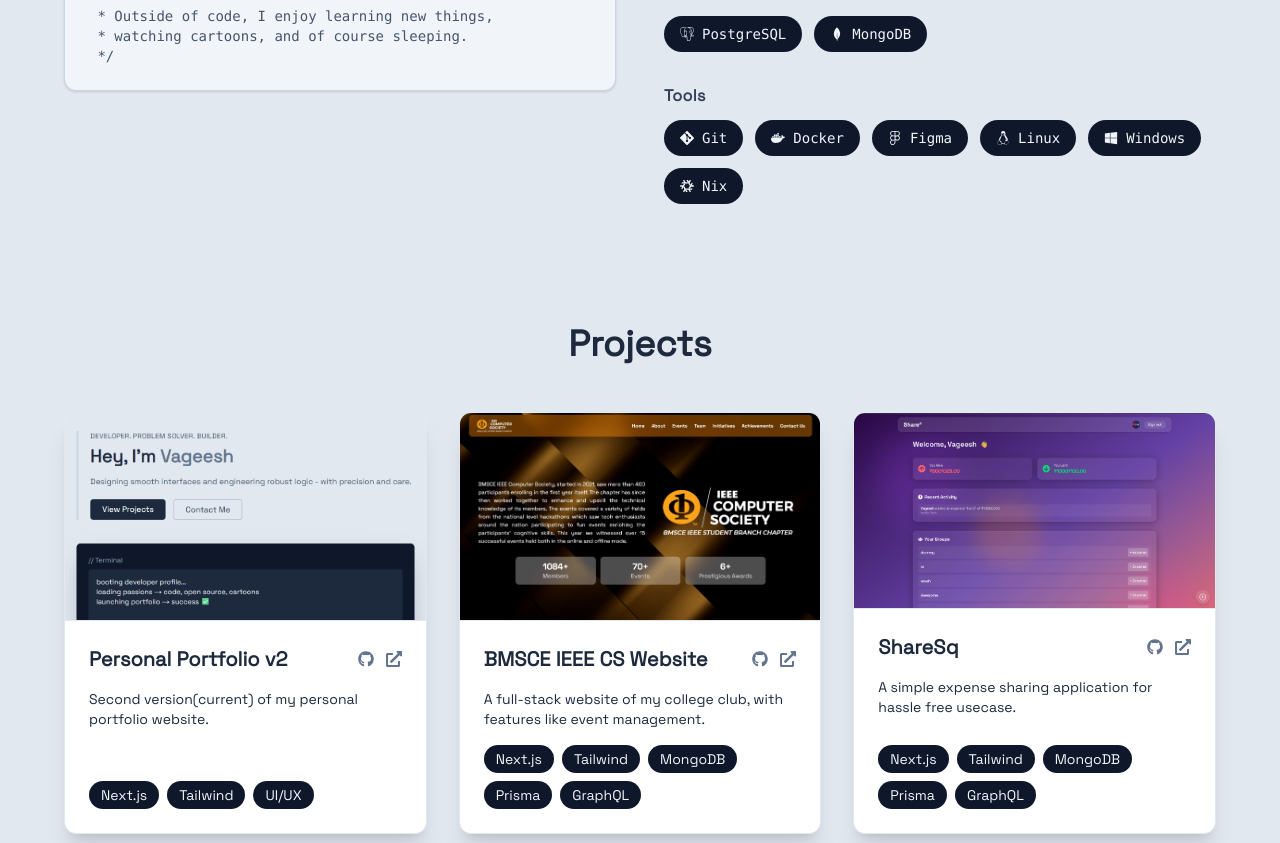
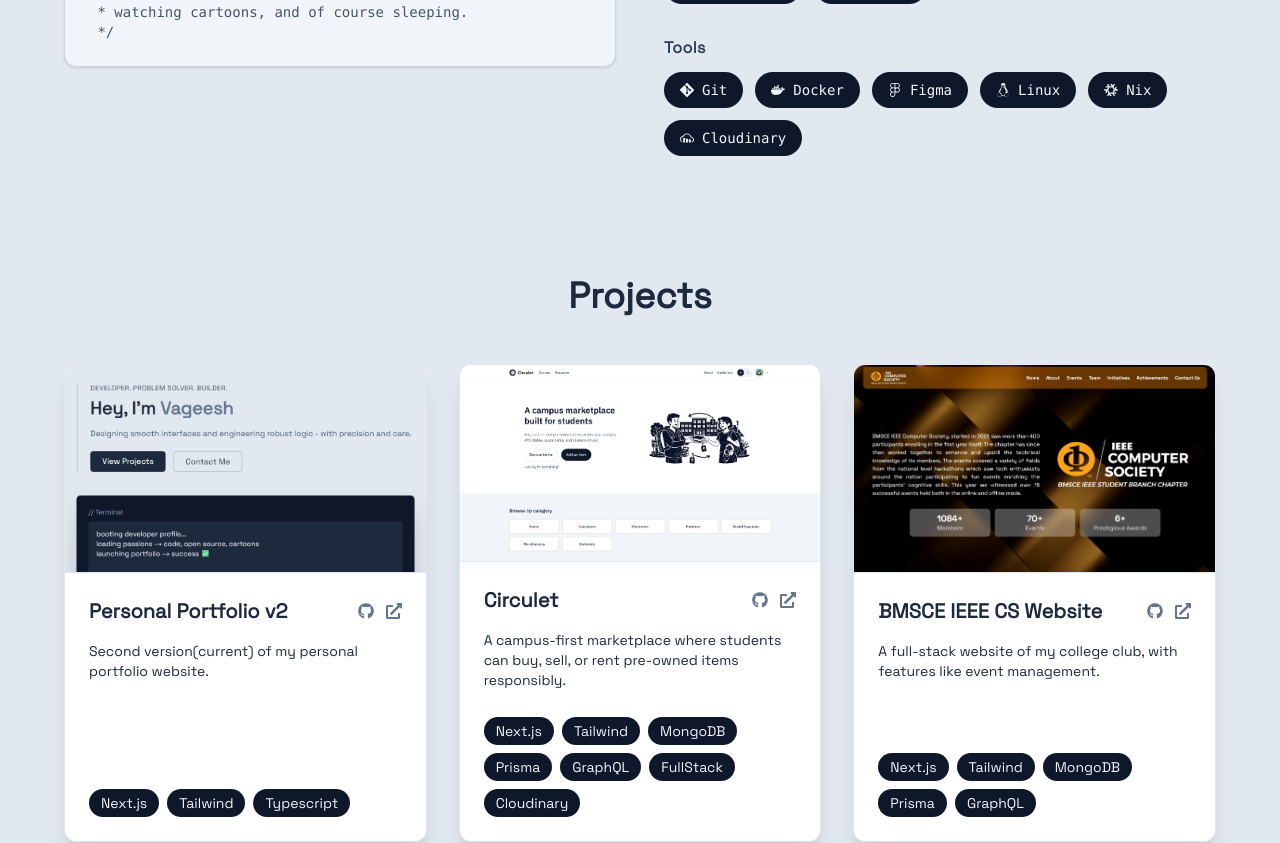
Before and after one commit to cryskram/iamvageesh, a Next.js app: page / in a window 1280 px wide. Shown: the part 1340-2183 px from the top of the page. Built offline with nearby package versions, Linux system fonts and the light colour scheme.

Commit message:
update: added circulet and other improvements

```diff
--- a/components/Projects.tsx
+++ b/components/Projects.tsx
@@ -8,10 +8,27 @@
   {
     name: "Personal Portfolio v2",
     description: "Second version(current) of my personal portfolio website.",
-    tech: ["Next.js", "Tailwind", "UI/UX"],
+    tech: ["Next.js", "Tailwind", "Typescript"],
     github: "https://github.com/cryskram/iamvageesh",
     demo: "https://iamvageesh.vercel.app/",
     image: "/projects/portfolio2.png",
+  },
+  {
+    name: "Circulet",
+    description:
+      "A campus-first marketplace where students can buy, sell, or rent pre-owned items responsibly.",
+    tech: [
+      "Next.js",
+      "Tailwind",
+      "MongoDB",
+      "Prisma",
+      "GraphQL",
+      "FullStack",
+      "Cloudinary",
+    ],
+    github: "https://github.com/cryskram/circulet",
+    demo: "https://circulet.vercel.app/",
+    image: "/projects/circulet.png",
   },
   {
     name: "BMSCE IEEE CS Website",
@@ -70,7 +87,7 @@
   {
     name: "TechX Bangalore 2024 Website",
     description: "Website for the award winning TechX Bangalore 2024 event.",
-    tech: ["Next.js", "Tailwind", "Typescript", "UI/UX"],
+    tech: ["Next.js", "Tailwind", "Typescript"],
     demo: "https://techx-website-new.vercel.app/",
     image: "/projects/techx.png",
   },
@@ -145,7 +162,7 @@
   {
     name: "Portfolio Website v1",
     description: "First version of personal portfolio website.",
-    tech: ["Next.js", "Tailwind", "UI/UX"],
+    tech: ["Next.js", "Tailwind", "Typescript"],
     github: "https://github.com/cryskram/portfolio",
     demo: "https://iamvageesh1.vercel.app/",
     image: "/projects/portfolio.png",
@@ -153,7 +170,7 @@
   {
     name: "Quizo",
     description: "A simple quiz platform.",
-    tech: ["Next.js", "Tailwind", "UI/UX"],
+    tech: ["Next.js", "Tailwind"],
     github: "https://github.com/cryskram/quizo",
     demo: "https://quizo-puce.vercel.app/",
     image: "/projects/quizo.png",
--- a/components/TechStack.tsx
+++ b/components/TechStack.tsx
@@ -22,15 +22,16 @@
   SiNixos,
   SiPython,
   SiGraphql,
+  SiCloudinary,
 } from "react-icons/si";
 import { TbBrandCpp } from "react-icons/tb";
 
 const stack = {
-  Frontend: ["Next.js", "Tailwind CSS", "TypeScript", "Flutter"],
+  Frontend: ["Next.js", "Tailwind CSS", "Flutter"],
   Backend: ["GraphQL", "Node.js(Express)", "Prisma", "FastAPI"],
-  Languages: ["C++", "Java", "Python"],
+  Languages: ["C++", "Java", "Python", "TypeScript"],
   Database: ["PostgreSQL", "MongoDB"],
-  Tools: ["Git", "Docker", "Figma", "Linux", "Windows", "Nix"],
+  Tools: ["Git", "Docker", "Figma", "Linux", "Nix", "Cloudinary"],
 };
 
 const techIcons: Record<string, JSX.Element> = {
@@ -48,11 +49,11 @@
   Docker: <SiDocker className="inline mr-2" />,
   Figma: <SiFigma className="inline mr-2" />,
   Linux: <SiLinux className="inline mr-2" />,
-  Windows: <FaWindows className="inline mr-2" />,
   Nix: <SiNixos className="inline mr-2" />,
   "C++": <TbBrandCpp className="inline mr-2" />,
   Java: <FaJava className="inline mr-2" />,
   Python: <SiPython className="inline mr-2" />,
+  Cloudinary: <SiCloudinary className="inline mr-2" />,
 };
 
 const TechStack = () => {
```
Also changed, not shown: public/projects/circulet.png (added).
